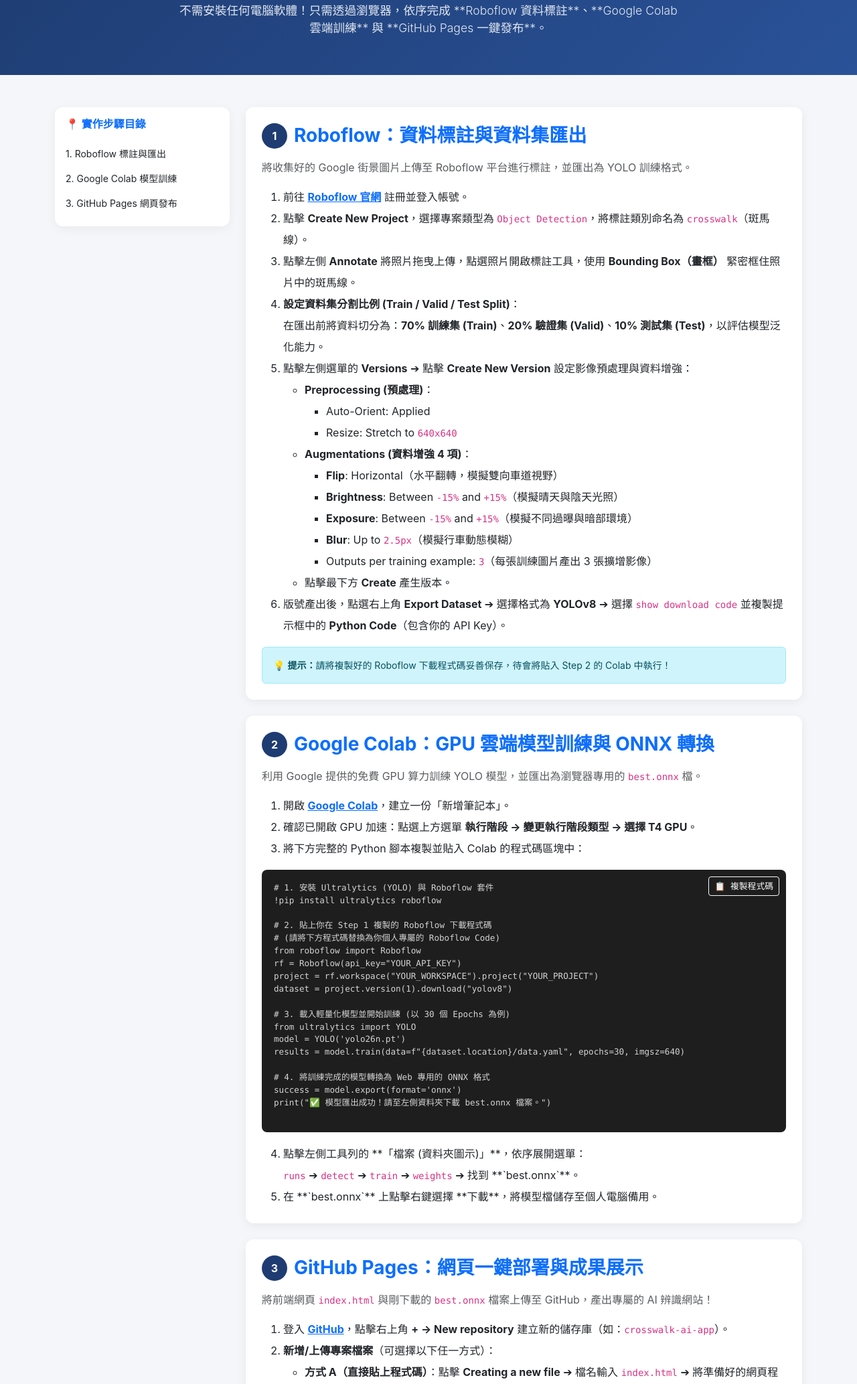
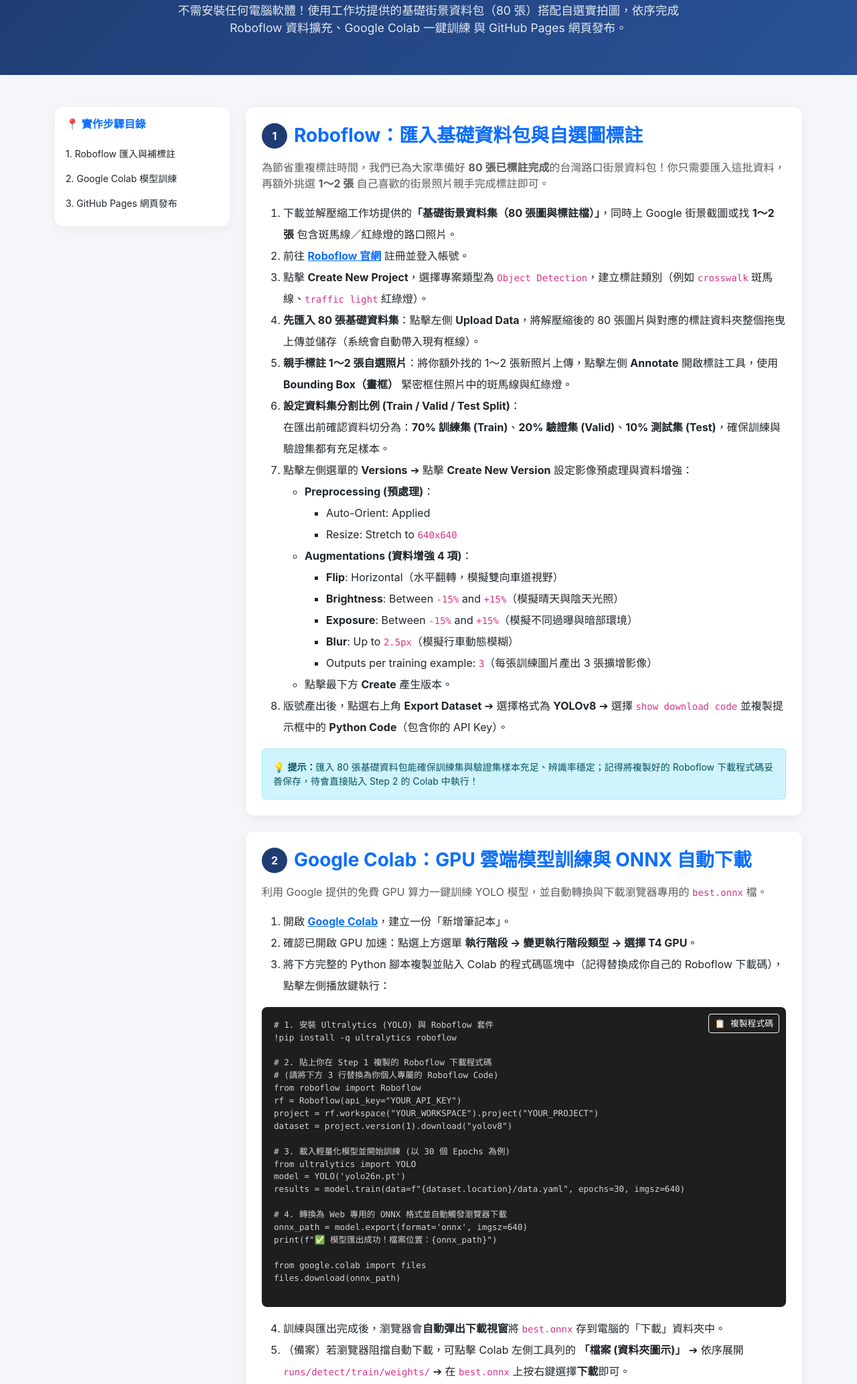
Before and after one commit to fiona11130710-sudo/crosswalk-1, a plain HTML site: page crosswalk.html in a window 1280 px wide. Shown: the part 173-2240 px from the top of the page at 67% size. Drawn offline with nearby package versions, Linux system fonts and the light colour scheme.

Commit message:
Update crosswalk.html

```diff
--- a/crosswalk.html
+++ b/crosswalk.html
@@ -90,7 +90,7 @@
                 🚦 AI 交通安全工作坊：三步走實作手冊
             </a>
             <a href="index.html" class="btn btn-warning fw-bold btn-sm ms-auto me-2">
-                🚀 開啟 AI 辨識系統 (index.html)
+                🚀 返回系統入口首頁
             </a>
         </div>
     </nav>
@@ -100,7 +100,7 @@
         <div class="container">
             <h1 class="display-6 fw-bold mb-3">從零打造 AI 道路安全辨識網頁</h1>
             <p class="lead mx-auto" style="max-width: 750px; color: #e2e8f0; font-size: 1.1rem;">
-                不需安裝任何電腦軟體！只需透過瀏覽器，依序完成 **Roboflow 資料標註**、**Google Colab 雲端訓練** 與 **GitHub Pages 一鍵發布**。
+                不需安裝任何電腦軟體！使用工作坊提供的<b>基礎街景資料包（80 張）</b>搭配自選實拍圖，依序完成 <b>Roboflow 資料擴充</b>、<b>Google Colab 一鍵訓練</b> 與 <b>GitHub Pages 網頁發布</b>。
             </p>
         </div>
     </div>
@@ -114,7 +114,7 @@
                 <div class="card toc-card p-3 bg-white">
                     <h6 class="fw-bold text-primary mb-3">📍 實作步驟目錄</h6>
                     <div class="list-group list-group-flush small">
-                        <a href="#step1" class="list-group-item list-group-item-action border-0 ps-0">1. Roboflow 標註與匯出</a>
+                        <a href="#step1" class="list-group-item list-group-item-action border-0 ps-0">1. Roboflow 匯入與補標註</a>
                         <a href="#step2" class="list-group-item list-group-item-action border-0 ps-0">2. Google Colab 模型訓練</a>
                         <a href="#step3" class="list-group-item list-group-item-action border-0 ps-0">3. GitHub Pages 網頁發布</a>
                     </div>
@@ -128,16 +128,18 @@
                 <div id="step1" class="card step-card p-4 mb-4">
                     <div class="d-flex align-items-center mb-3">
                         <span class="step-number">1</span>
-                        <h3 class="fw-bold mb-0 text-primary">Roboflow：資料標註與資料集匯出</h3>
+                        <h3 class="fw-bold mb-0 text-primary">Roboflow：匯入基礎資料包與自選圖標註</h3>
                     </div>
-                    <p class="text-muted">將收集好的 Google 街景圖片上傳至 Roboflow 平台進行標註，並匯出為 YOLO 訓練格式。</p>
+                    <p class="text-muted">為節省重複標註時間，我們已為大家準備好 <b>80 張已標註完成</b>的台灣路口街景資料包！你只需要匯入這批資料，再額外挑選 <b>1～2 張</b> 自己喜歡的街景照片親手完成標註即可。</p>
 
                     <ol class="lh-lg mb-3">
+                        <li>下載並解壓縮工作坊提供的<b>「基礎街景資料集（80 張圖與標註檔）」</b>，同時上 Google 街景截圖或找 <b>1～2 張</b> 包含斑馬線／紅綠燈的路口照片。</li>
                         <li>前往 <a href="https://roboflow.com/" target="_blank" class="fw-bold">Roboflow 官網</a> 註冊並登入帳號。</li>
-                        <li>點擊 <b>Create New Project</b>，選擇專案類型為 <code>Object Detection</code>，將標註類別命名為 <code>crosswalk</code>（斑馬線）。</li>
-                        <li>點擊左側 <b>Annotate</b> 將照片拖曳上傳，點選照片開啟標註工具，使用 <b>Bounding Box（畫框）</b> 緊密框住照片中的斑馬線。</li>
+                        <li>點擊 <b>Create New Project</b>，選擇專案類型為 <code>Object Detection</code>，建立標註類別（例如 <code>crosswalk</code> 斑馬線、<code>traffic light</code> 紅綠燈）。</li>
+                        <li><b>先匯入 80 張基礎資料集</b>：點擊左側 <b>Upload Data</b>，將解壓縮後的 80 張圖片與對應的標註資料夾整個拖曳上傳並儲存（系統會自動帶入現有框線）。</li>
+                        <li><b>親手標註 1～2 張自選照片</b>：將你額外找的 1～2 張新照片上傳，點擊左側 <b>Annotate</b> 開啟標註工具，使用 <b>Bounding Box（畫框）</b> 緊密框住照片中的斑馬線與紅綠燈。</li>
                         <li><b>設定資料集分割比例 (Train / Valid / Test Split)</b>：<br>
-                            在匯出前將資料切分為：<b>70% 訓練集 (Train)</b>、<b>20% 驗證集 (Valid)</b>、<b>10% 測試集 (Test)</b>，以評估模型泛化能力。
+                            在匯出前確認資料切分為：<b>70% 訓練集 (Train)</b>、<b>20% 驗證集 (Valid)</b>、<b>10% 測試集 (Test)</b>，確保訓練與驗證集都有充足樣本。
                         </li>
                         <li>點擊左側選單的 <b>Versions</b> ➔ 點擊 <b>Create New Version</b> 設定影像預處理與資料增強：
                             <ul>
@@ -163,7 +165,7 @@
                     </ol>
 
                     <div class="alert alert-info mb-0 small">
-                        💡 <b>提示：</b>請將複製好的 Roboflow 下載程式碼妥善保存，待會將貼入 Step 2 的 Colab 中執行！
+                        💡 <b>提示：</b>匯入 80 張基礎資料包能確保訓練集與驗證集樣本充足、辨識率穩定；記得將複製好的 Roboflow 下載程式碼妥善保存，待會直接貼入 Step 2 的 Colab 中執行！
                     </div>
                 </div>
 
@@ -171,24 +173,24 @@
                 <div id="step2" class="card step-card p-4 mb-4">
                     <div class="d-flex align-items-center mb-3">
                         <span class="step-number">2</span>
-                        <h3 class="fw-bold mb-0 text-primary">Google Colab：GPU 雲端模型訓練與 ONNX 轉換</h3>
+                        <h3 class="fw-bold mb-0 text-primary">Google Colab：GPU 雲端模型訓練與 ONNX 自動下載</h3>
                     </div>
-                    <p class="text-muted">利用 Google 提供的免費 GPU 算力訓練 YOLO 模型，並匯出為瀏覽器專用的 <code>best.onnx</code> 檔。</p>
+                    <p class="text-muted">利用 Google 提供的免費 GPU 算力一鍵訓練 YOLO 模型，並自動轉換與下載瀏覽器專用的 <code>best.onnx</code> 檔。</p>
 
                     <ol class="lh-lg mb-3">
                         <li>開啟 <a href="https://colab.research.google.com/" target="_blank" class="fw-bold">Google Colab</a>，建立一份「新增筆記本」。</li>
                         <li>確認已開啟 GPU 加速：點選上方選單 <b>執行階段 -> 變更執行階段類型 -> 選擇 T4 GPU</b>。</li>
-                        <li>將下方完整的 Python 腳本複製並貼入 Colab 的程式碼區塊中：</li>
+                        <li>將下方完整的 Python 腳本複製並貼入 Colab 的程式碼區塊中（記得替換成你自己的 Roboflow 下載碼），點擊左側播放鍵執行：</li>
                     </ol>
 
                     <!-- Colab 腳本區塊 -->
                     <div class="code-container mb-3">
                         <button class="btn btn-sm btn-outline-light copy-btn" onclick="copyCode()">📋 複製程式碼</button>
 <pre id="python-code"><code># 1. 安裝 Ultralytics (YOLO) 與 Roboflow 套件
-!pip install ultralytics roboflow
+!pip install -q ultralytics roboflow
 
 # 2. 貼上你在 Step 1 複製的 Roboflow 下載程式碼
-# (請將下方程式碼替換為你個人專屬的 Roboflow Code)
+# (請將下方 3 行替換為你個人專屬的 Roboflow Code)
 from roboflow import Roboflow
 rf = Roboflow(api_key="YOUR_API_KEY")
 project = rf.workspace("YOUR_WORKSPACE").project("YOUR_PROJECT")
@@ -199,36 +201,37 @@ from ultralytics import YOLO
 model = YOLO('yolo26n.pt')
 results = model.train(data=f"{dataset.location}/data.yaml", epochs=30, imgsz=640)
 
-# 4. 將訓練完成的模型轉換為 Web 專用的 ONNX 格式
-success = model.export(format='onnx')
-print("✅ 模型匯出成功！請至左側資料夾下載 best.onnx 檔案。")</code></pre>
+# 4. 轉換為 Web 專用的 ONNX 格式並自動觸發瀏覽器下載
+onnx_path = model.export(format='onnx', imgsz=640)
+print(f"✅ 模型匯出成功！檔案位置：{onnx_path}")
+
+from google.colab import files
+files.download(onnx_path)</code></pre>
                     </div>
 
                     <ol class="lh-lg mb-0" start="4">
-                        <li>點擊左側工具列的 **「檔案 (資料夾圖示)」**，依序展開選單：<br>
-                            <code>runs</code> ➔ <code>detect</code> ➔ <code>train</code> ➔ <code>weights</code> ➔ 找到 **`best.onnx`**。
-                        </li>
-                        <li>在 **`best.onnx`** 上點擊右鍵選擇 **下載**，將模型檔儲存至個人電腦備用。</li>
+                        <li>訓練與匯出完成後，瀏覽器會<b>自動彈出下載視窗</b>將 <code>best.onnx</code> 存到電腦的「下載」資料夾中。</li>
+                        <li>（備案）若瀏覽器阻擋自動下載，可點擊 Colab 左側工具列的 <b>「檔案 (資料夾圖示)」</b> ➔ 依序展開 <code>runs/detect/train/weights/</code> ➔ 在 <code>best.onnx</code> 上按右鍵選擇<b>下載</b>即可。</li>
                     </ol>
                 </div>
 
-<!-- Step 3: GitHub Pages -->
+                <!-- Step 3: GitHub Pages -->
                 <div id="step3" class="card step-card p-4 mb-5">
                     <div class="d-flex align-items-center mb-3">
                         <span class="step-number">3</span>
                         <h3 class="fw-bold mb-0 text-primary">GitHub Pages：網頁一鍵部署與成果展示</h3>
                     </div>
-                    <p class="text-muted">將前端網頁 <code>index.html</code> 與剛下載的 <code>best.onnx</code> 檔案上傳至 GitHub，產出專屬的 AI 辨識網站！</p>
+                    <p class="text-muted">將前端網頁與剛下載的 <code>best.onnx</code> 檔案上傳至 GitHub，產出專屬的 AI 辨識網站！</p>
 
                     <ol class="lh-lg mb-3">
                         <li>登入 <a href="https://github.com/" target="_blank" class="fw-bold">GitHub</a>，點擊右上角 <b>+ -> New repository</b> 建立新的儲存庫（如：<code>crosswalk-ai-app</code>）。</li>
                         <li><b>新增/上傳專案檔案</b>（可選擇以下任一方式）：
                             <ul>
-                                <li><b>方式 A（直接貼上程式碼）</b>：點擊 <b>Creating a new file</b> ➔ 檔名輸入 <code>index.html</code> ➔ 將準備好的網頁程式碼直接複製貼入編輯區 ➔ 滑到最下方點擊 <b>Commit changes</b>。（同理可新建 <code>crosswalk.html</code>）</li>
-                                <li><b>方式 B（拖曳上傳現成檔案）</b>：點擊 <b>uploading an existing file</b> ➔ 將電腦中的 <code>index.html</code>與從 Colab 下載的 <code>best.onnx</code> 一起拖曳上傳 ➔ 點擊 <b>Commit changes</b>。</li>
+                                <li><b>方式 A（直接貼上程式碼）</b>：點擊 <b>Creating a new file</b> ➔ 檔名輸入 <code>index.html</code> ➔ 將準備好的網頁程式碼直接複製貼入編輯區 ➔ 滑到最下方點擊 <b>Commit changes</b>。</li>
+                                <li><b>方式 B（拖曳上傳現成檔案）</b>：點擊 <b>uploading an existing file</b> ➔ 將電腦中的網頁檔案與從 Colab 下載的 <code>best.onnx</code> 一起拖曳上傳 ➔ 點擊 <b>Commit changes</b>。</li>
                             </ul>
                         </li>
-                        <li>進入儲存庫頂部的 <b>Settings -> 左側 Pages</b>：0
+                        <li>進入儲存庫頂部的 <b>Settings -> 左側 Pages</b>：
                             <ul>
                                 <li><b>Source</b>：選為 <code>Deploy from a branch</code>。</li>
                                 <li><b>Branch</b>：選擇 <code>main</code> 與 <code>/(root)</code>，按下 <b>Save</b>。</li>
@@ -240,7 +243,7 @@ print("✅ 模型匯出成功！請至左側資料夾下載 best.onnx 檔案。"
                     </ol>
 
                     <div class="alert alert-success mb-0 small">
-                        🎉 <b>恭喜完成！</b>打開公開網址，直接滑到最下方上傳街景圖片，即可體驗純地端 Edge AI 的斑馬線辨識與幾何安全度自動評估！
+                        🎉 <b>恭喜完成！</b>打開公開網址，上傳你剛剛自選的街景圖片，即可體驗純地端 Edge AI 的斑馬線與紅綠燈辨識及安全度自動評估！
                     </div>
                 </div>
 
```
